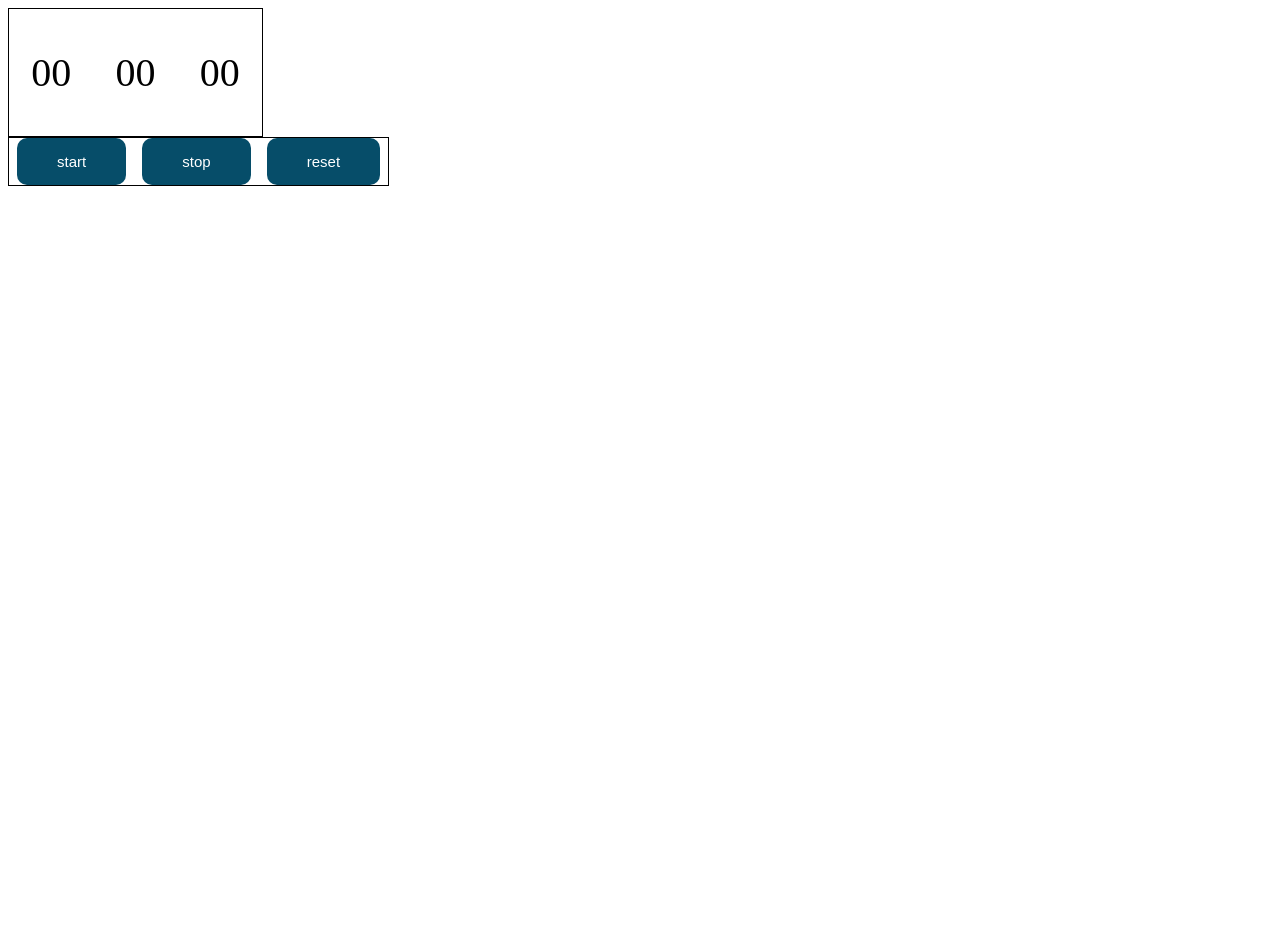
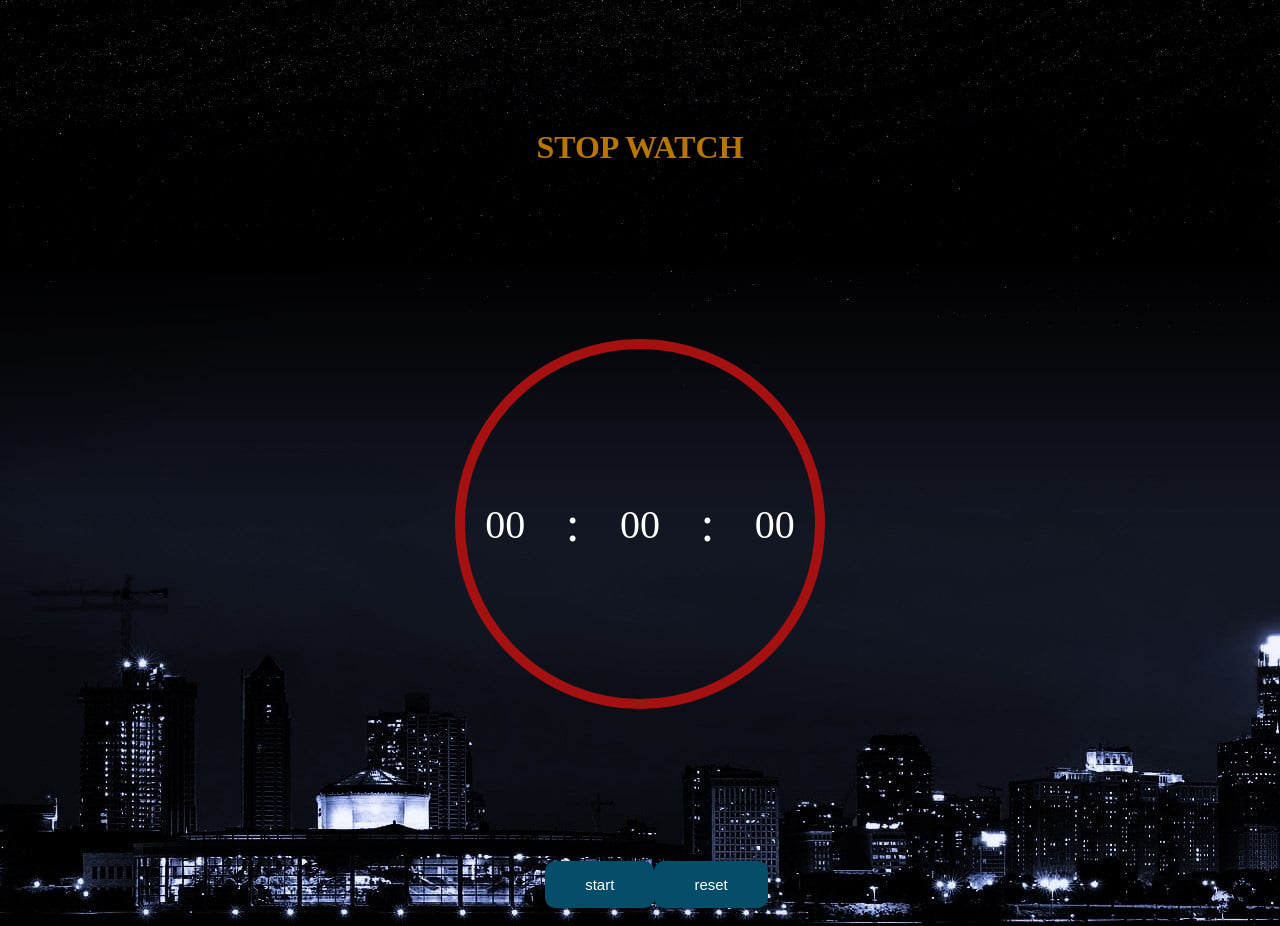
Before and after one commit to skullcrusher0641/Stop-Watch, a plain HTML site: page index.html in a window 1280 px wide. Shown: the top 926 px of the page. Before the commit the page ends 800 px from the top, so only its background shows below. Drawn offline with Linux system fonts and the light colour scheme.

Commit message:
stop watch

```diff
--- a/index.html
+++ b/index.html
@@ -7,9 +7,22 @@
     <link rel="stylesheet" href="style.css">
 </head>
 <body>
-    <div class="display">
+    <div class="main-box" >
+        <div class="big-box">
+
+
+
+
+
+<h1 style="color: rgb(182, 118, 0);">STOP WATCH</h1>
+
+
+
+    <div class=" display">
     <p id="min">00 </p>
+    <p  style="font-size: 50px;">: </p>
 <p id="sec">00</p>
+<p  style="font-size: 50px;">: </p>
 <p id="msec">00</p>
 </div>
 <div class="control-btn">
@@ -17,7 +30,8 @@
 <button onclick="stopTimer()"id="stopBtn"  class="btns">stop</button>
 <button onclick="resetTimer()"id="resetBtn"  class="btns">reset</button>
 </div>
-
+</div>
+</div>
 <script src="script.js">
 
 </script>
--- a/script.js
+++ b/script.js
@@ -22,20 +22,30 @@ sec = 0
 
 }
 
-let stopElement = document.getElementById("stopBtn")
 let resetElement = document.getElementById("resetBtn")
 
 
 }
+let stopElement = document.getElementById("stopBtn")
+
+stopElement.style.display="none"
+
 function startTimer (){
 let startElement = document.getElementById("startBtn")
+let stopElement = document.getElementById("stopBtn")
 
     interval = setInterval(timer,10)
-    startElement.style.pointerEvents = "none"
+    startElement.style.display="none"
+stopElement.style.display="flex"
+
 }
 function stopTimer (){
 let startElement = document.getElementById("startBtn")
-   startElement.style.pointerEvents = "auto"
+let stopElement = document.getElementById("stopBtn")
+
+startElement.style.display="flex"
+stopElement.style.display="none"
+
 clearInterval(interval)
 
 
@@ -44,7 +54,10 @@ clearInterval(interval)
 }
 function resetTimer(){
     let startElement = document.getElementById("startBtn")
-   startElement.style.pointerEvents = "auto"
+    startElement.style.display="flex"
+    let stopElement = document.getElementById("stopBtn")
+    stopElement.style.display="none"
+
 clearInterval(interval);
 msec = 0;
 sec =0
--- a/style.css
+++ b/style.css
@@ -1,14 +1,24 @@
+body{
+background-image: url(wallpaperflare.com_wallpaper\ \(7\).jpg);
+
+}
+
 .display{
 display: flex;
 flex-direction: row;
-border: 1px solid black;
-width: 20%;
+border: 10px solid rgb(165, 17, 17);
+width: 350px;
 justify-content: space-around;
 font-size: 40px;
+border-radius: 50%;
+height: 350px;
+align-items: center;
+color: rgb(255, 255, 255);
+
 }
 .control-btn{
 display: flex;
-border: 1px solid black;
+
 width: 30%;
 justify-content: space-around;
 }
@@ -25,5 +35,23 @@ cursor: pointer;
 .btns:active{
 background-color: rgb(1, 132, 141);
 
+}
+.main-box{
+display: flex;
+flex-direction: column;
+justify-content: center;
+align-items: center;
+height: 1000px;
+
 
 }
+.big-box{
+    display: flex;
+    flex-direction: column;
+
+width: 50%;
+height: 800px;
+justify-content: space-between;
+align-items: center;
+
+}
```
Also changed, not shown: wallpaperflare.com_wallpaper (7).jpg (added), 1 other file.
